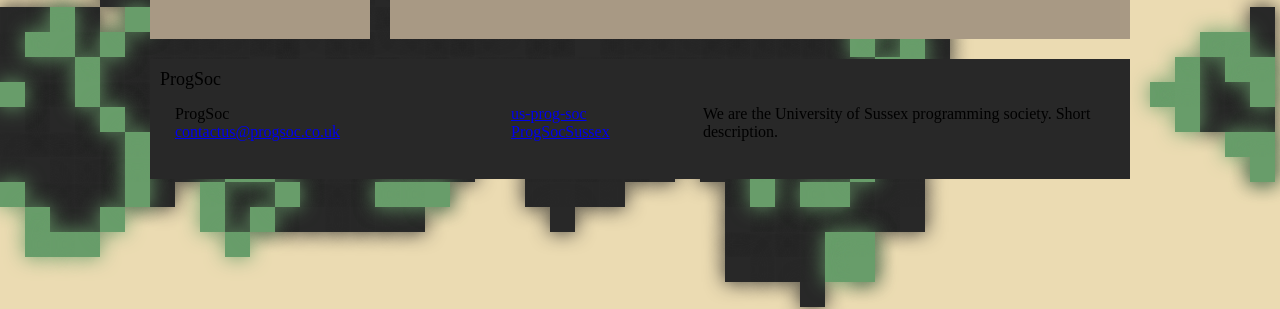
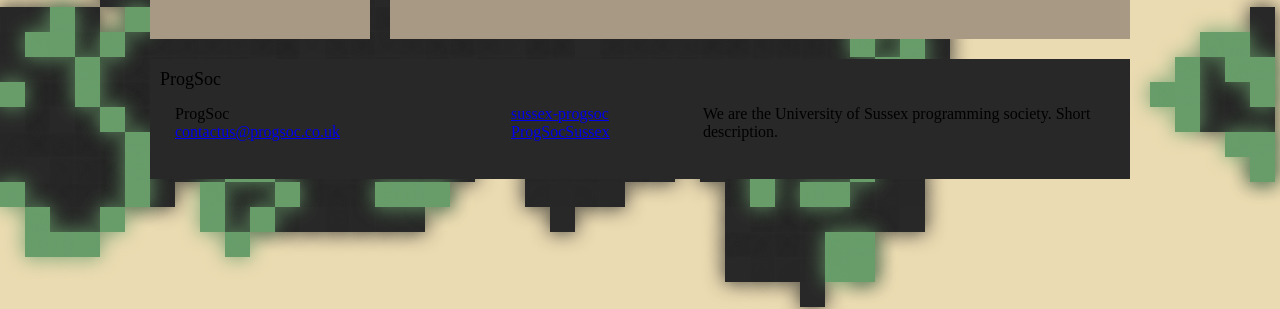
Before and after one commit to olliethomas/other-website, a Jekyll site: the page built from index.html, in a window 1280 px wide. Shown: the part 443-752 px from the top of the page. Built offline with Jekyll 4.4.1, drawn with Linux system fonts in a browser that asks for light colours; nearby versions of some CDN libraries.

Commit message:
Update _config.yml

```diff
--- a/_config.yml
+++ b/_config.yml
@@ -6,7 +6,7 @@ description: > # this means to ignore newlines until "baseurl:"
 baseurl: "/other-website" # the subpath of your site, e.g. /blog/
 url: "http://yourdomain.com" # the base hostname & protocol for your site
 twitter_username: ProgSocSussex
-github_username:  us-prog-soc
+github_username:  sussex-progsoc
 
 # Build settings
 markdown: kramdown
```
